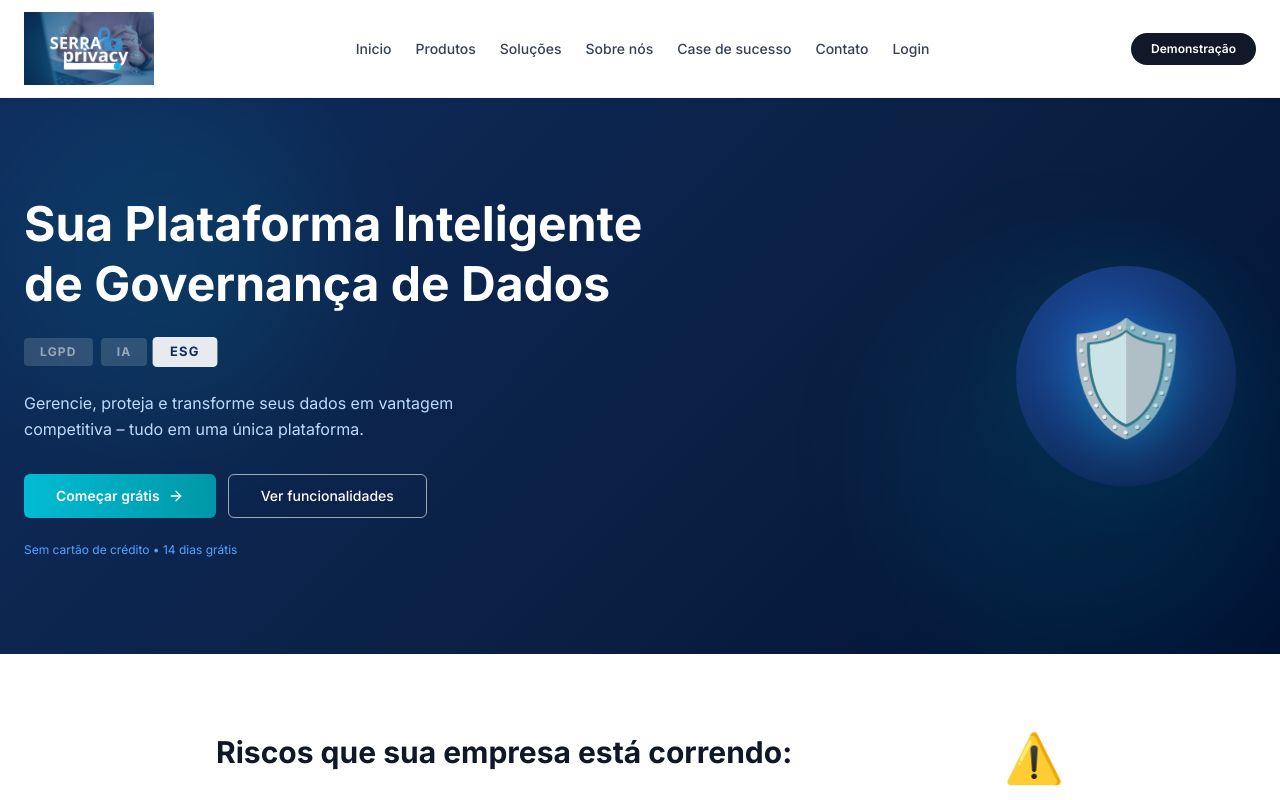
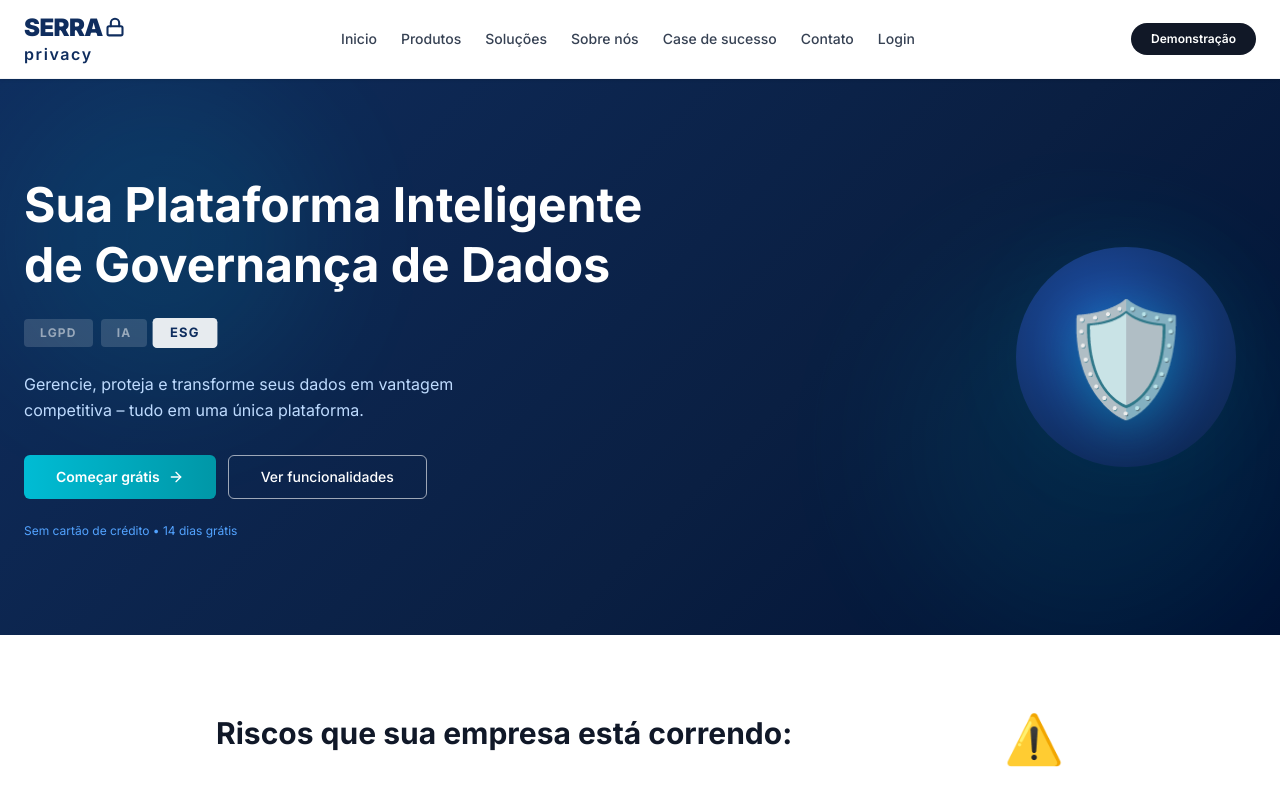
Before and after one commit to omatsudev/lgpd-platform, a Next.js app: page / in a window 1280 px wide. Shown: the top 800 px of the page. Built offline with nearby package versions, Linux system fonts and the light colour scheme.

Commit message:
feat: substituir logo.jpg por componente — SERRA + cadeado na mesma cor

```diff
--- a/app/page.tsx
+++ b/app/page.tsx
@@ -1,9 +1,10 @@
 import Link from 'next/link'
 import Image from 'next/image'
-import { Database, GraduationCap, AlertTriangle, Users, CheckCircle, ArrowRight, Building2, Shield, Lock, Megaphone, Scale, DollarSign, ChevronRight } from 'lucide-react'
+import { Database, GraduationCap, AlertTriangle, Users, CheckCircle, ArrowRight, Building2, Shield, Megaphone, Scale, DollarSign, ChevronRight } from 'lucide-react'
 import { Button } from '@/components/ui/button'
 import { Card, CardContent } from '@/components/ui/card'
 import { AnimatedBadges } from '@/components/home/animated-badges'
+import { Logo } from '@/components/logo'
 
 const features = [
   { icon: Database, title: 'Inventário de Dados', description: 'Mapeie todos os dados pessoais tratados com base legal e finalidade.', color: '#0f2d5e', bg: '#e8eef7' },
@@ -51,7 +52,7 @@ export default function HomePage() {
       <nav className="sticky top-0 z-50 bg-white border-b border-gray-100 shadow-sm">
         <div className="max-w-7xl mx-auto px-6 py-3 flex items-center justify-between gap-6">
           <Link href="/" className="flex-shrink-0">
-            <Image src="/logo.jpg" alt="Serra Privacy" width={130} height={46} className="object-contain" priority />
+            <Logo size="md" />
           </Link>
 
           <div className="hidden lg:flex items-center gap-6 text-sm font-medium text-gray-700">
@@ -248,7 +249,7 @@ export default function HomePage() {
       {/* Footer */}
       <footer className="border-t border-gray-100 py-8" style={{ background: '#0f2d5e' }}>
         <div className="max-w-7xl mx-auto px-6 flex flex-col md:flex-row items-center justify-between gap-4">
-          <Image src="/logo.jpg" alt="Serra Privacy" width={110} height={40} className="object-contain rounded-lg" />
+          <Logo size="sm" light />
           <p className="text-sm text-blue-200">© 2026 Serra Privacy. Todos os direitos reservados.</p>
           <div className="flex gap-6 text-sm text-blue-300">
             <Link href="/privacidade" className="hover:text-white transition-colors">Privacidade</Link>
--- /dev/null
+++ b/components/logo.tsx
@@ -0,0 +1,31 @@
+import { Lock } from 'lucide-react'
+
+interface LogoProps {
+  className?: string
+  size?: 'sm' | 'md' | 'lg'
+  light?: boolean
+}
+
+const sizes = {
+  sm: { text1: 'text-lg', text2: 'text-sm', icon: 16, gap: 'gap-0.5' },
+  md: { text1: 'text-2xl', text2: 'text-base', icon: 20, gap: 'gap-0.5' },
+  lg: { text1: 'text-3xl', text2: 'text-xl', icon: 24, gap: 'gap-1' },
+}
+
+export function Logo({ className = '', size = 'md', light = false }: LogoProps) {
+  const s = sizes[size]
+  const color = light ? '#e0f7fa' : '#0f2d5e'
+  return (
+    <div className={`inline-flex flex-col items-start leading-none ${className}`}>
+      <div className={`flex items-center ${s.gap}`}>
+        <span className={`font-black tracking-tight ${s.text1}`} style={{ color }}>
+          SERRA
+        </span>
+        <Lock style={{ color, marginTop: -2 }} size={s.icon} strokeWidth={2.5} />
+      </div>
+      <span className={`font-semibold tracking-widest ${s.text2}`} style={{ color, marginTop: -2 }}>
+        privacy
+      </span>
+    </div>
+  )
+}
```
